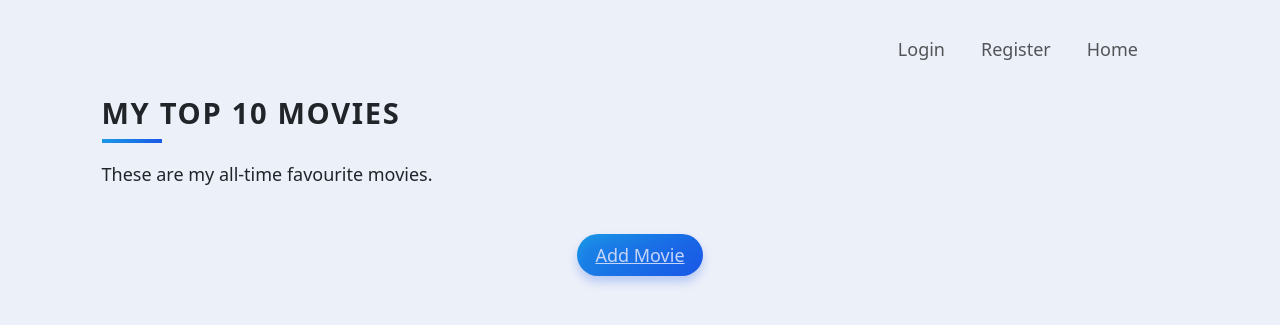
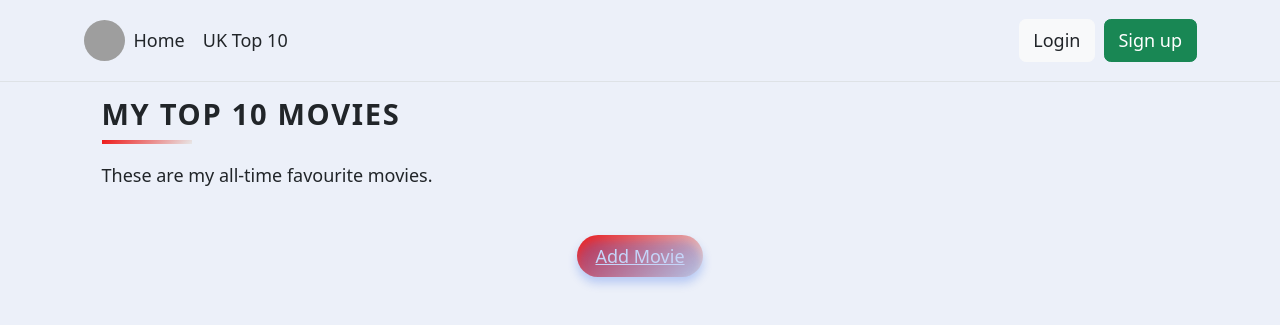
Before and after one commit to chapmanic/Movie-Library-WebApp, a Flask app: page / in a window 1280 px wide. Shown: the top 325 px of the page. Run offline with Flask 3, Linux system fonts and the light colour scheme; data that the repository does not hold is empty; some libraries are stand-ins or nearby versions; grey boxes are pictures that could not be loaded.

Commit message:
updated navbar

```diff
--- a/main.py
+++ b/main.py
@@ -230,4 +230,4 @@ def delete():
 #  if the file is imported as a module, statment is False
 if __name__ == '__main__':
     # app refers to flask instance called above
-    app.run(debug=True)
+    app.run(debug=True, port=5002)
--- a/static/css/styles.css
+++ b/static/css/styles.css
@@ -18,6 +18,7 @@ body {
 	height: 100vh;
 	background-color: #ecf0f9;
 	background-attachment: fixed;
+
 }
 
 .large {
@@ -58,9 +59,9 @@ p.overview {
 	display: block;
 	content: '';
 	position: absolute;
-	width: 60px;
+	width: 90px;
 	height: 4px;
-	background: linear-gradient(135deg, #1a9be6, #1a57e6);
+	background: linear-gradient(135deg, #ee1a1a, #e7e7e7);
 	bottom: 0;
 }
 
@@ -184,7 +185,7 @@ p.overview {
 	padding: 0.5em 1em;
 	border-radius: 100px;
 	font: inherit;
-	background: linear-gradient(135deg, #1a9be6, #1a57e6);
+	background: linear-gradient(140deg, #ee1a1a, #e7e7e7);
 	border: none;
 	position: relative;
 	transform-style: preserve-3d;
--- a/templates/base.html
+++ b/templates/base.html
@@ -37,23 +37,34 @@
       href="{{ url_for('static', filename='css/styles.css') }}"
     />
     {% endblock %}
-    <nav class="navbar navbar-expand-lg navbar-light" id="mainNav">
-      <div class="container px-4 px-lg-5">
-        <!-- <a class="navbar-brand" href="{{ url_for('home' )}}">M</a> -->
-        <button
-          class="navbar-toggler"
-          type="button"
-          data-bs-toggle="collapse"
-          data-bs-target="#navbarResponsive"
-          aria-controls="navbarResponsive"
-          aria-expanded="false"
-          aria-label="Toggle navigation"
+    <header class="p-3 mb-3 border-bottom">
+      <div class="container">
+        <div
+          class="d-flex flex-wrap align-items-center justify-content-center justify-content-lg-start"
         >
-          Menu
-          <i class="fas fa-bars"></i>
-        </button>
-        <div class="collapse navbar-collapse" id="navbarResponsive">
-          <ul class="navbar-nav ms-auto py-4 py-lg-0">
+          <a
+            href="{{ url_for('home') }}"
+            class="d-flex align-items-center mb-2 mb-lg-0 text-dark text-decoration-none"
+          >
+            <img
+              src="https://cdn.icon-icons.com/icons2/810/PNG/512/cinema_popcorn_icon-icons.com_66128.png"
+              alt="mdo"
+              width="41"
+              height="41"
+              class="rounded-circle"
+            >
+              <use xlink:href="#bootstrap"></use>
+            </svg>
+          </a>
+
+          <ul
+            class="nav col-12 col-lg-auto me-lg-auto mb-2 justify-content-center mb-md-0"
+          >
+            <li><a href="{{ url_for('home')}}" class="nav-link px-2 link-dark">Home</a></li>
+            <li><a href="#" class="nav-link px-2 link-dark">UK Top 10</a></li>
+            {% if current_user.is_authenticated %}
+            <li><a href="#" class="nav-link px-2 link-dark">My Movies</a></li>{% endif %}
+          </ul>
           {% if current_user.is_authenticated %} {% if current_user.is_admin %}
           <li class="nav-item">
             <a
@@ -63,45 +74,42 @@
             >
           </li>
           {% endif %}
-            <li class="nav-item">
-              <a class="nav-link px-lg-3 py-3 py-lg-4"
-                >@{{ current_user.username }}</a
+          <div class="dropdown text-end">
+            <a
+              href="#"
+              class="d-block link-dark text-decoration-none dropdown-toggle"
+              id="dropdownUser1"
+              data-bs-toggle="dropdown"
+              aria-expanded="false"
             >
-            </li>
-            <li class="nav-item">
-              <a
-                class="nav-link px-lg-3 py-3 py-lg-4"
-                href="{{ url_for('logout') }}"
-                >Log Out</a
+              <img
+                src="https://avatars.githubusercontent.com/u/108154316?v=4"
+                alt="mdo"
+                width="48"
+                height="48"
+                class="rounded-circle"
+              />
+            </a>
+            <ul
+              class="dropdown-menu text-small"
+              aria-labelledby="dropdownUser1"
             >
-            </li>
-            {% else %}
-            <li class="nav-item">
-              <a
-                class="nav-link px-lg-3 py-3 py-lg-4"
-                href="{{ url_for('login') }}"
-                >Login</a
-              >
-            </li>
-            <li class="nav-item">
-              <a
-                class="nav-link px-lg-3 py-3 py-lg-4"
-                href="{{ url_for('register') }}"
-                >Register</a
-              >
-            </li>
-            {% endif %}
-            <li class="nav-item">
-              <a
-                class="nav-link px-lg-3 py-3 py-lg-4"
-                href="{{ url_for('home') }}"
-                >Home</a
-              >
-            </li>
+              <!-- <li><a class="dropdown-item" href="#">New project...</a></li>
+              <li><a class="dropdown-item" href="#">Settings</a></li>-->
+              <li><a class="dropdown-item" href="#">Profile</a></li>
+              <li><hr class="dropdown-divider" /></li>
+              <li><a class="dropdown-item" href="{{ url_for('logout') }}">Log out</a></li>
             </ul>
           </div>
+          {% else %}
+          <ul class="nav">
+            <li class="nav-item"><a href="{{ url_for('login') }}" class="btn btn-light text-dark me-2">Login</a></li>
+            <li class="nav-item"><a href="{{ url_for('register') }}" class="btn btn-success">Sign up</a></li>
+          </ul>
+          {% endif %}
         </div>
-    </nav>
+      </div>
+    </header>
   </head>
   <body>
     {% block content %}{% endblock %} {{ bootstrap.load_js() }}
--- a/templates/index.html
+++ b/templates/index.html
@@ -1,5 +1,5 @@
-{% extends 'base.html' %} {% block title %}My Top 10 Movies{% endblock %} {%
-block content %}
+{% extends 'base.html' %} {% block title %}My Top 10 Movies{% endblock %}
+{%block content %}
 <div class="container">
   {% with messages = get_flashed_messages(with_categories=true) %} {% if
     messages %} {% for category, message in messages %}
```
Also changed, not shown: templates/old-base.html (added, +109 -0 lines). Lines whose indentation alone changed are shown as unchanged.
